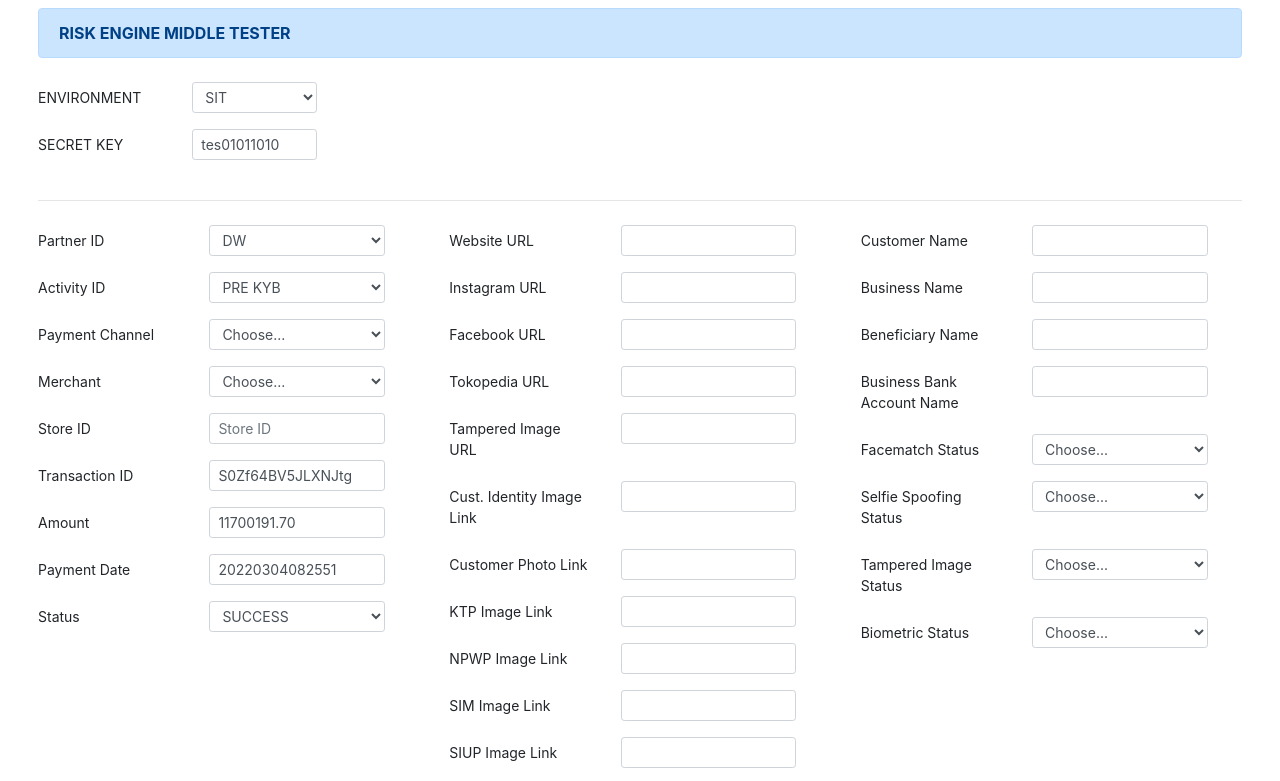
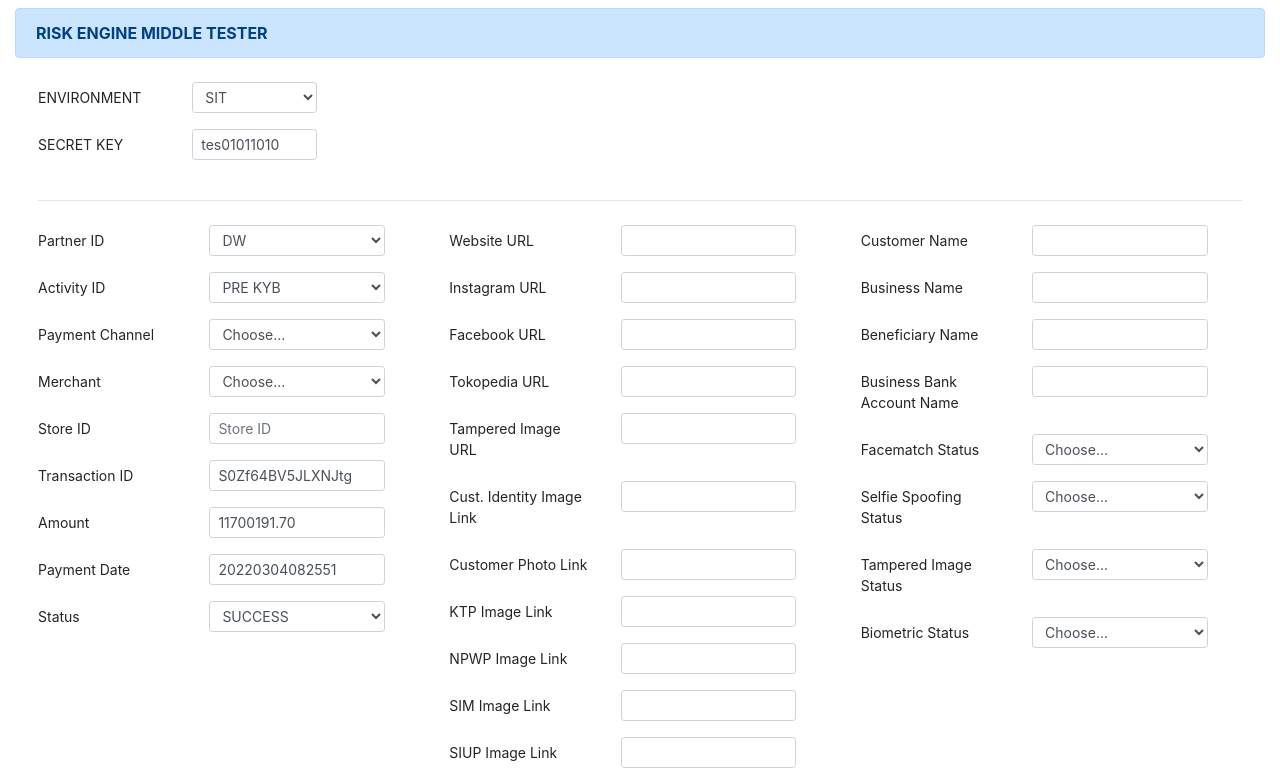
Before and after one commit to jamalfazlur/middle-demo-with-signature, a website: page public/index.html in a window 1280 px wide. Shown: the top 781 px of the page. Drawn offline with nearby package versions, Linux system fonts and the light colour scheme.

Commit message:
change header margin

```diff
--- a/public/index.html
+++ b/public/index.html
@@ -55,7 +55,7 @@
 <body onload="randomString()">
 
   <div class="container-fluid">
-    <div class="row m-2">
+    <div class="row my-2">
       <div class="col-md">
         <div class="alert alert-primary" role="alert">
           <b>RISK ENGINE MIDDLE TESTER</b>
```
